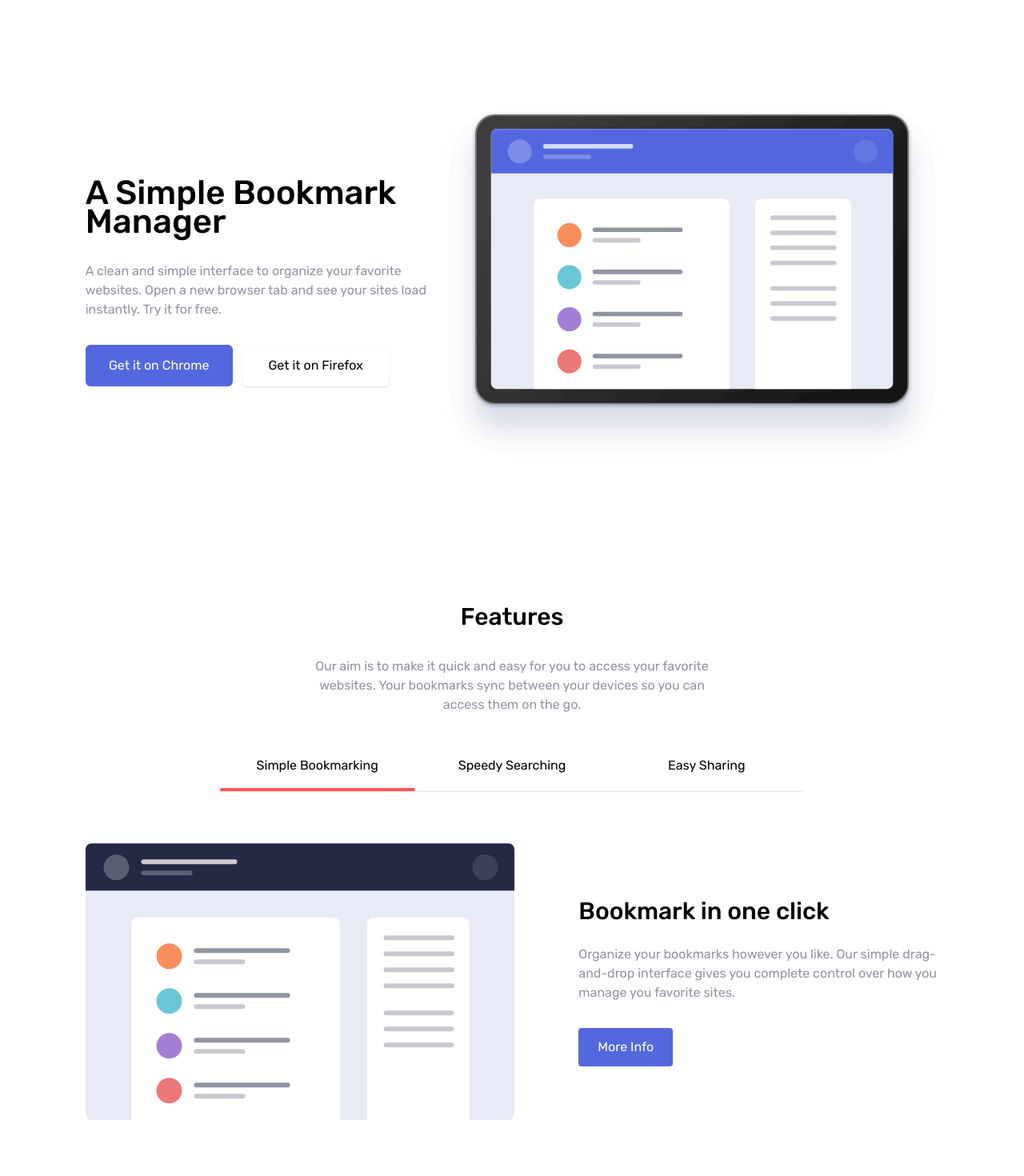
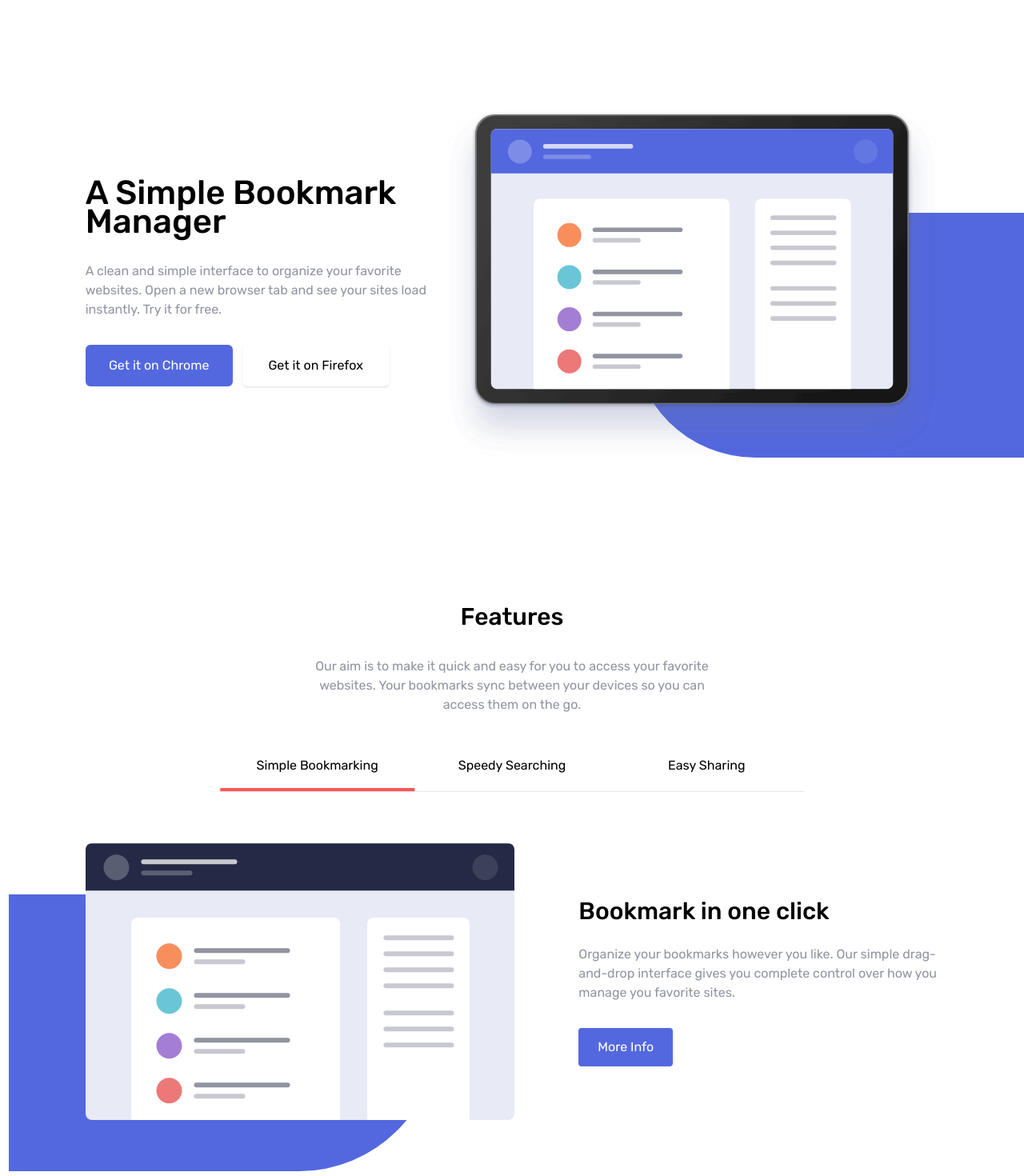
Before and after one commit to talison-cardoso/bookmark-landing-page, a React (Vite) app: page / in a window 1280 px wide. Shown: the part 120-1590 px from the top of the page at 80% size. Built offline with nearby package versions, Linux system fonts and the light colour scheme.

Commit message:
ADDED: background shape in illustrations

```diff
--- a/src/components/Features/index.tsx
+++ b/src/components/Features/index.tsx
@@ -46,8 +46,10 @@ const Features = () => {
         })}
       </nav>
       <article className="flex flex-col items-center justify-center gap-14 max-w-[1100px] mx-auto lg:flex-row lg:justify-between">
-        <div className="">
+        <div className="relative mb-6 sm:mb-16 lg:mb-0 ">
           <img src={source_image} alt="" className="" />
+          {/* <div className="absolute -z-10 -bottom-20 -left-[20%] lg:-left-[40%] bg-soft-blue max-w-[90%] max-h-[70%] w-full h-full rounded-e-full"></div> */}
+          <div className="absolute -z-10 -bottom-10 lg:-bottom-16 -left-10 md:-left-24 bg-soft-blue max-h-[180px] sm:max-h-[350px] w-full h-full rounded-e-full"></div>
         </div>
         <div className="max-w-[450px] w-full ">
           <h3 className="text-2xl md:text-3xl text-center font-medium mb-6 lg:text-left">
--- a/src/components/Hero/index.tsx
+++ b/src/components/Hero/index.tsx
@@ -3,10 +3,9 @@ import illustrationHero from "../../assets/images/illustration-hero.svg";
 const Hero = () => {
   return (
     <main className="w-10/12 mx-auto min-h-[800px] sm:mb-20 lg:mb-0 flex flex-col justify-center lg:max-w-screen-xl lg:flex lg:flex-row-reverse lg:justify-between lg:items-center">
-      <div className="mb-8 md:mb-0 relative">
+      <div className="mb-12 lg:mb-0 relative">
         <img src={illustrationHero} alt="" className="m-auto" />
-        {/* FIXME */}
-        {/* <div className="absolute -z-10 bottom-10 -right-20 bg-blue-700 h-60 max-w-[300px] w-full rounded-s-full"></div> */}
+        <div className="absolute -z-10 bottom-0 -right-[10%] lg:-right-[18%] bg-soft-blue max-w-[80%] max-h-[70%] w-full h-full rounded-s-full"></div>
       </div>
 
       <div className="lg:max-w-[450px]">
--- a/src/components/SideBar/index.tsx
+++ b/src/components/SideBar/index.tsx
@@ -3,7 +3,7 @@ import { Props } from "../../types";
 
 const SideBar = ({ onCloseMenu }: Props) => {
   return (
-    <section className="absolute inset-0 z-10 min-h-screen bg-very-dark-blue bg-opacity-90 select-none">
+    <section className="absolute inset-0 z-10 min-h-[100svh] bg-very-dark-blue bg-opacity-90 select-none">
       <div className="w-10/12 m-auto">
         <div className="flex justify-between items-center py-10">
           <LogoBookmark color="#fff" bg="#000" icon="#fff" />
@@ -11,12 +11,9 @@ const SideBar = ({ onCloseMenu }: Props) => {
             <Close />
           </button>
         </div>
-        <nav onClick={onCloseMenu}>
+        <nav>
           <ul className="flex flex-col items-center w-full text-white text-base">
-            <li
-              className="border-y border-gray-500 w-full py-5 text-center"
-
-            >
+            <li className="border-y border-gray-500 w-full py-5 text-center">
               <a href="#features" className="tracking-[0.25rem]">
                 FEATURES
               </a>
```
